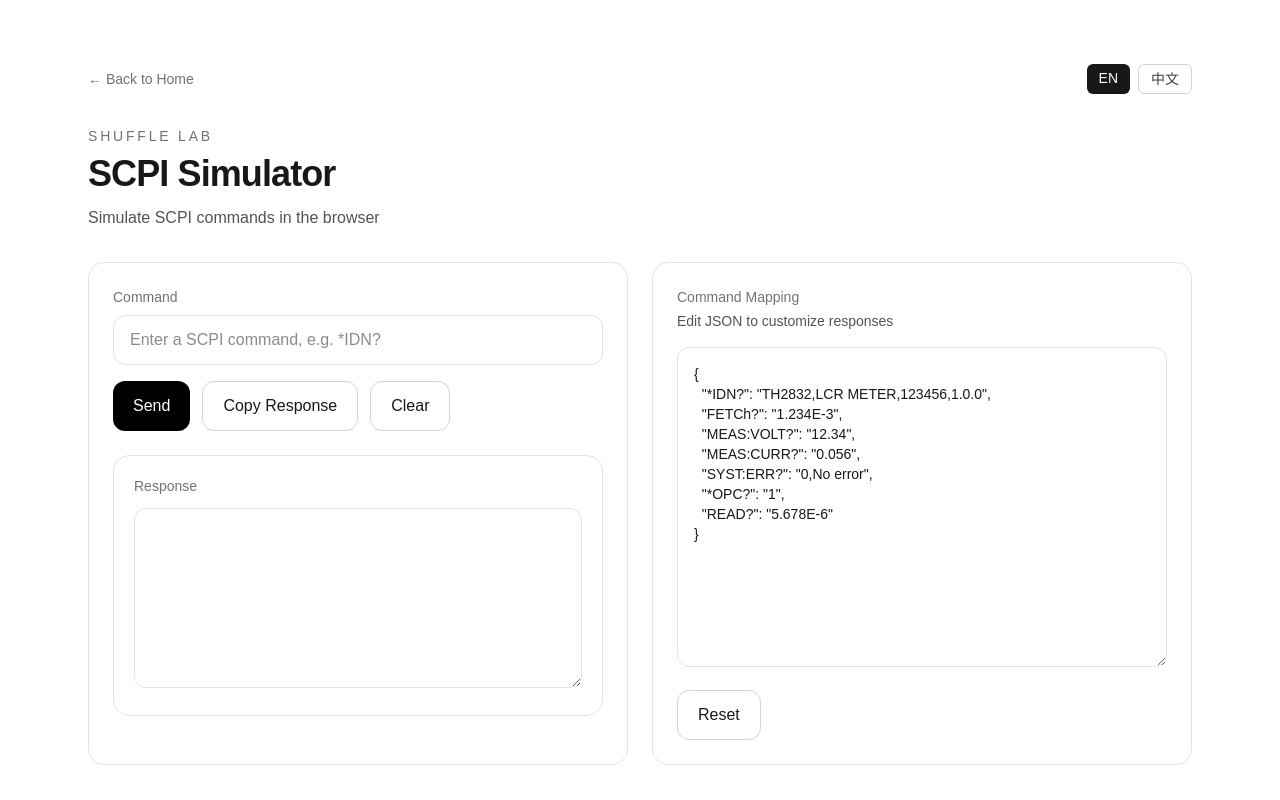
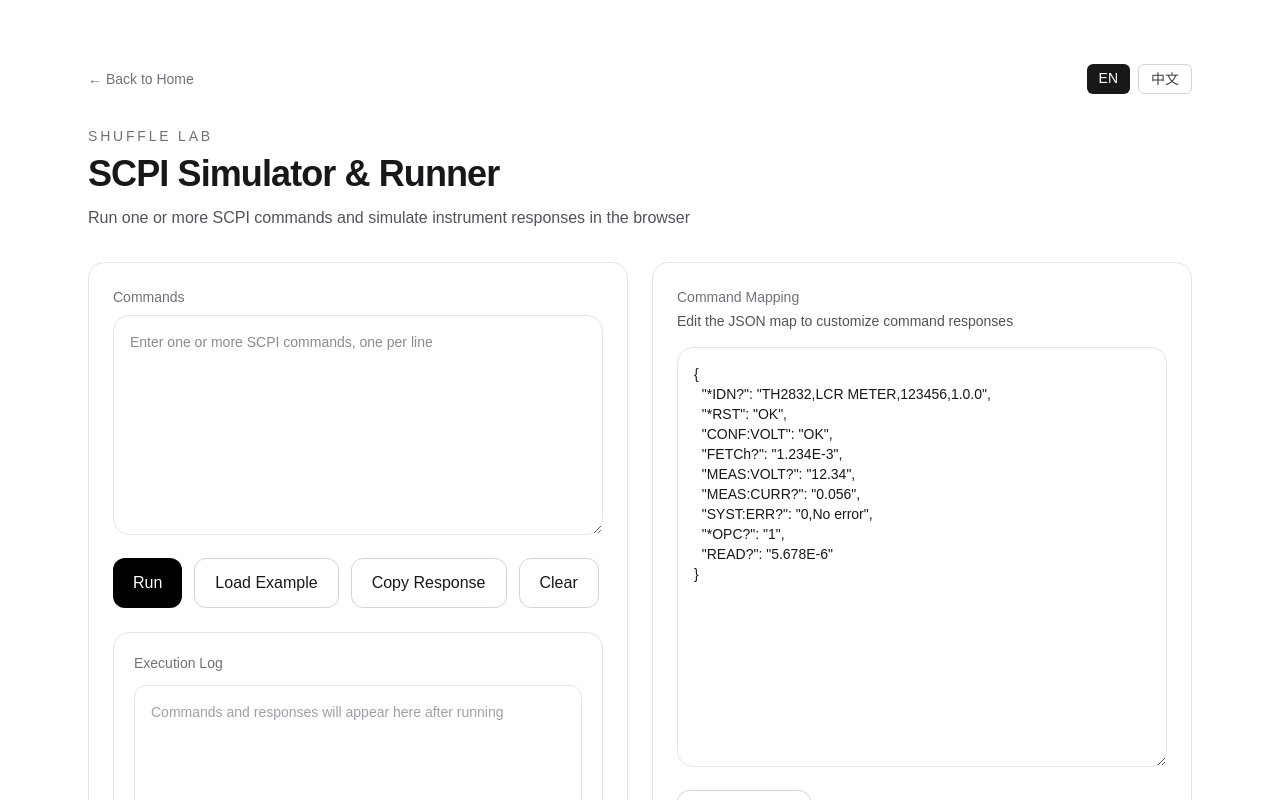
Before and after one commit to hoglly/shuffle-lab, a Next.js app: page /en/scpi-simulator in a window 1280 px wide. Shown: the top 800 px of the page. Built offline with nearby package versions, Linux system fonts and the light colour scheme.

Commit message:
feat: upgrade SCPI simulator to support multi-line command execution

```diff
--- a/app/[lang]/page.tsx
+++ b/app/[lang]/page.tsx
@@ -180,6 +180,7 @@ export default async function LocalizedHomePage({
               <h3 className="text-xl font-semibold">{dict.home.excuseGenerator}</h3>
               <p className="mt-2 text-zinc-600">{dict.home.excuseGeneratorDesc}</p >
             </Link>
+
           </div>
         </section>
 
--- a/app/[lang]/scpi-simulator/page.tsx
+++ b/app/[lang]/scpi-simulator/page.tsx
@@ -6,6 +6,8 @@ import { getDictionary } from "@/lib/i18n";
 
 const defaultMappingObject = {
   "*IDN?": "TH2832,LCR METER,123456,1.0.0",
+  "*RST": "OK",
+  "CONF:VOLT": "OK",
   "FETCh?": "1.234E-3",
   "MEAS:VOLT?": "12.34",
   "MEAS:CURR?": "0.056",
@@ -16,12 +18,23 @@ const defaultMappingObject = {
 
 const defaultMappingJson = JSON.stringify(defaultMappingObject, null, 2);
 
+const defaultCommandExample = `*RST
+CONF:VOLT
+MEAS:VOLT?
+FETCh?
+SYST:ERR?`;
+
 function normalizeScpiKey(value: string) {
   return value
     .trim()
     .replace(/^["']|["']$/g, "")
     .toUpperCase();
 }
+
+type LogItem = {
+  command: string;
+  response: string;
+};
 
 export default function ScpiSimulatorPage({
   params,
@@ -31,8 +44,8 @@ export default function ScpiSimulatorPage({
   const { lang } = use(params);
   const dict = getDictionary(lang);
 
-  const [command, setCommand] = useState("");
-  const [response, setResponse] = useState("");
+  const [commandInput, setCommandInput] = useState("");
+  const [logItems, setLogItems] = useState<LogItem[]>([]);
   const [message, setMessage] = useState("");
   const [mappingText, setMappingText] = useState(defaultMappingJson);
 
@@ -56,36 +69,42 @@ export default function ScpiSimulatorPage({
     }
   }, [mappingText]);
 
-  function handleSend() {
+  function handleRun() {
     if (!parsedMapping.valid || !parsedMapping.data) {
-      setResponse("");
+      setLogItems([]);
       setMessage(dict.scpiSimulator.invalidJson);
       return;
     }
 
-    const normalizedCommand = normalizeScpiKey(command);
+    const lines = commandInput
+      .split(/\r?\n/)
+      .map((line) => line.trim())
+      .filter(Boolean);
 
-    if (!normalizedCommand) {
-      setResponse("");
+    if (lines.length === 0) {
+      setLogItems([]);
       setMessage("");
       return;
     }
 
-    const result = parsedMapping.data[normalizedCommand];
+    const results: LogItem[] = lines.map((line) => {
+      const normalizedCommand = normalizeScpiKey(line);
+      const result = parsedMapping.data?.[normalizedCommand];
 
-    if (result === undefined) {
-      setResponse(dict.scpiSimulator.notFound);
-      setMessage("");
-      return;
-    }
+      return {
+        command: line,
+        response:
+          result === undefined ? dict.scpiSimulator.notFound : result,
+      };
+    });
 
-    setResponse(result);
+    setLogItems(results);
     setMessage("");
   }
 
-  function handleClear() {
-    setCommand("");
-    setResponse("");
+  function handleClearCommands() {
+    setCommandInput("");
+    setLogItems([]);
     setMessage("");
   }
 
@@ -94,9 +113,20 @@ export default function ScpiSimulatorPage({
     setMessage("");
   }
 
-  async function handleCopy() {
-    if (!response) return;
-    await navigator.clipboard.writeText(response);
+  function handleLoadExample() {
+    setCommandInput(defaultCommandExample);
+    setLogItems([]);
+    setMessage("");
+  }
+
+  async function handleCopyLog() {
+    if (logItems.length === 0) return;
+
+    const text = logItems
+      .map((item) => `> ${item.command}\n${item.response}`)
+      .join("\n\n");
+
+    await navigator.clipboard.writeText(text);
     setMessage(dict.scpiSimulator.copySuccess);
   }
 
@@ -151,31 +181,41 @@ export default function ScpiSimulatorPage({
               {dict.scpiSimulator.command}
             </label>
 
-            <input
-              type="text"
-              value={command}
-              onChange={(e) => setCommand(e.target.value)}
-              placeholder={dict.scpiSimulator.commandPlaceholder}
-              className="w-full rounded-xl border border-zinc-200 px-4 py-3 font-mono outline-none transition focus:border-zinc-400"
+            <textarea
+              value={commandInput}
+              onChange={(e) => setCommandInput(e.target.value)}
+              placeholder={
+                lang === "zh"
+                  ? "输入一条或多条 SCPI 命令，每行一条"
+                  : "Enter one or more SCPI commands, one per line"
+              }
+              className="min-h-[220px] w-full rounded-2xl border border-zinc-200 p-4 font-mono text-sm outline-none transition focus:border-zinc-400"
             />
 
             <div className="mt-4 flex flex-wrap gap-3">
               <button
-                onClick={handleSend}
+                onClick={handleRun}
                 className="rounded-xl bg-black px-5 py-3 text-white hover:bg-zinc-800"
               >
-                {dict.scpiSimulator.send}
+                {lang === "zh" ? "运行" : "Run"}
               </button>
 
               <button
-                onClick={handleCopy}
+                onClick={handleLoadExample}
+                className="rounded-xl border border-zinc-300 px-5 py-3 hover:bg-zinc-50"
+              >
+                {lang === "zh" ? "加载示例" : "Load Example"}
+              </button>
+
+              <button
+                onClick={handleCopyLog}
                 className="rounded-xl border border-zinc-300 px-5 py-3 hover:bg-zinc-50"
               >
                 {dict.scpiSimulator.copy}
               </button>
 
               <button
-                onClick={handleClear}
+                onClick={handleClearCommands}
                 className="rounded-xl border border-zinc-300 px-5 py-3 hover:bg-zinc-50"
               >
                 {dict.scpiSimulator.clear}
@@ -184,13 +224,29 @@ export default function ScpiSimulatorPage({
 
             <div className="mt-6 rounded-2xl border border-zinc-200 p-5">
               <p className="text-sm text-zinc-500">
-                {dict.scpiSimulator.response}
+                {lang === "zh" ? "运行日志" : "Execution Log"}
               </p >
-              <textarea
-                value={response}
-                readOnly
-                className="mt-3 min-h-[180px] w-full rounded-xl border border-zinc-200 p-4 font-mono text-sm outline-none"
-              />
+
+              <div className="mt-3 min-h-[260px] max-h-[420px] overflow-x-auto overflow-y-auto rounded-xl border border-zinc-200 p-4 font-mono text-sm">
+                {logItems.length === 0 ? (
+                  <p className="text-zinc-400">
+                    {lang === "zh"
+                      ? "运行后会在这里显示命令和返回结果"
+                      : "Commands and responses will appear here after running"}
+                  </p >
+                ) : (
+                  <div className="space-y-4">
+                    {logItems.map((item, index) => (
+                      <div key={`${item.command}-${index}`}>
+                        <div className="text-zinc-500">{`> ${item.command}`}</div>
+                        <div className="mt-1 whitespace-pre-wrap break-words">
+                          {item.response}
+                        </div>
+                      </div>
+                    ))}
+                  </div>
+                )}
+              </div>
             </div>
           </section>
 
@@ -208,7 +264,7 @@ export default function ScpiSimulatorPage({
               value={mappingText}
               onChange={(e) => setMappingText(e.target.value)}
               placeholder={dict.scpiSimulator.mappingPlaceholder}
-              className="min-h-[320px] w-full rounded-xl border border-zinc-200 p-4 font-mono text-sm outline-none transition focus:border-zinc-400"
+              className="min-h-[420px] w-full rounded-2xl border border-zinc-200 p-4 font-mono text-sm outline-none transition focus:border-zinc-400"
             />
 
             <div className="mt-4 flex gap-3">
--- a/data/locales/en.ts
+++ b/data/locales/en.ts
@@ -145,24 +145,6 @@ export const en = {
     placeholderTimestamp: "Enter a Unix timestamp...",
     placeholderDatetime: "Select date and time",
     result: "Result",
-  },
-
-  scpiSimulator: {
-    title: "SCPI Simulator",
-    subtitle: "Simulate SCPI commands in the browser",
-    command: "Command",
-    commandPlaceholder: "Enter a SCPI command, e.g. *IDN?",
-    response: "Response",
-    mapping: "Command Mapping",
-    mappingDesc: "Edit JSON to customize responses",
-    send: "Send",
-    clear: "Clear",
-    copy: "Copy Response",
-    reset: "Reset",
-    notFound: "ERROR: Command not recognized",
-    invalidJson: "Invalid JSON mapping",
-    copySuccess: "Copied to clipboard",
-    mappingPlaceholder: "Edit command-response pairs here...",
   },
 
   base64Tool: {
@@ -380,4 +362,23 @@ export const en = {
 	  },
   },
 
+  scpiSimulator: {
+  title: "SCPI Simulator & Runner",
+  subtitle: "Run one or more SCPI commands and simulate instrument responses in the browser",
+  command: "Commands",
+  commandPlaceholder: "Enter a SCPI command, e.g. *IDN?",
+  response: "Response",
+  mapping: "Command Mapping",
+  mappingDesc: "Edit the JSON map to customize command responses",
+  send: "Send",
+  clear: "Clear",
+  copy: "Copy Response",
+  reset: "Reset Preset",
+  notFound: "ERROR: Command not recognized",
+  invalidJson: "Invalid JSON mapping",
+  copySuccess: "Response copied to clipboard",
+  mappingPlaceholder: "Edit command-response pairs here..."
+},
+
+
 } as const;
--- a/data/locales/zh.ts
+++ b/data/locales/zh.ts
@@ -141,8 +141,8 @@ export const zh = {
     result: "结果",
   },
   scpiSimulator: {
-    title: "SCPI 模拟器",
-    subtitle: "在浏览器中模拟 SCPI 命令与仪器响应",
+	  title: "SCPI 模拟器与运行器",
+	  subtitle: "在浏览器中运行一条或多条 SCPI 命令，并模拟仪器响应",
 	  command: "命令",
 	  commandPlaceholder: "输入 SCPI 命令，例如 *IDN?",
 	  response: "返回结果",
@@ -155,7 +155,7 @@ export const zh = {
 	  notFound: "错误：未识别的命令",
 	  invalidJson: "JSON 映射无效",
 	  copySuccess: "已复制返回结果",
-    mappingPlaceholder: "在这里编辑命令-返回值映射……",
+	  mappingPlaceholder: "在这里编辑命令-返回值映射……"
   },
   base64Tool: {
     title: "Base64 编码 / 解码",
@@ -357,4 +357,5 @@ export const zh = {
 		openTool: "打开 HTTP 状态码查询",
 	  },
   },
+
 } as const;
```
Lines whose indentation alone changed are shown as unchanged.
